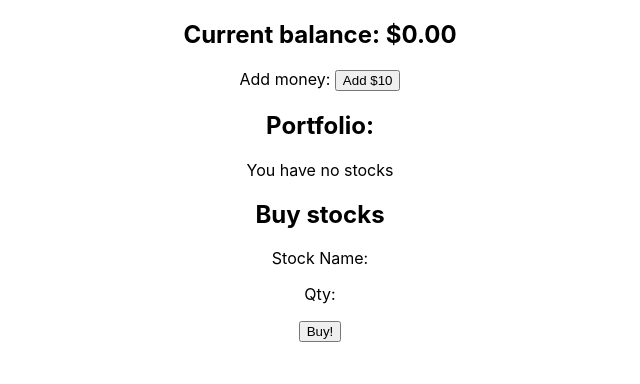
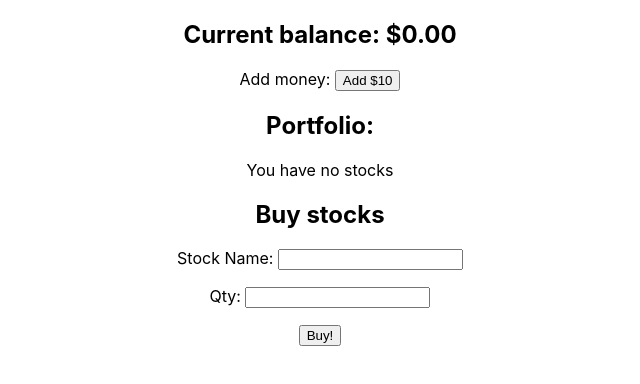
Before and after one commit to craigmarksmith/qwilr, a React (Create React App) app: page / in a window 1280 px wide. Shown: the top 384 px of the page, without its empty margins (320-960 px from the left). Built offline with nearby package versions, Linux system fonts and the light colour scheme.

Commit message:
Save stock form inputs to component state.

```diff
--- a/src/App.js
+++ b/src/App.js
@@ -16,6 +16,9 @@ class PageComponent extends React.Component {
     this.state = { balance: localStorage.getItem('balance')}
     this.addMoney = this.addMoney.bind(this)
     this.getBalance = this.getBalance.bind(this)
+    this.setStockNameInput = this.setStockNameInput.bind(this)
+    this.setQtyInput = this.setQtyInput.bind(this)
+    this.buyStock = this.buyStock.bind(this)
 }
 
   addMoney(qty) {
@@ -32,6 +35,22 @@ class PageComponent extends React.Component {
     return balanceInDollars
   }
 
+  setStockNameInput(e) {
+    let newStockForm = { ...this.state.stockForm, stockCode: e.target.value }
+    this.setState({ ...this.state, stockForm: newStockForm })
+  }
+
+  setQtyInput(e) {
+    let newStockForm = { ...this.state.stockForm, qty: e.target.value }
+    this.setState({ ...this.state, stockForm: newStockForm })
+  }
+
+  buyStock() {
+    console.log("Buy stock")
+    console.log(this.state.stockForm.stockCode)
+    console.log(this.state.stockForm.qty)
+  }
+
   render() {
     return(
       <div>
@@ -45,9 +64,9 @@ class PageComponent extends React.Component {
         </div>
         <div>
           <h2>Buy stocks</h2>
-          <p>Stock Name:</p>
-          <p>Qty:</p>
-          <button>Buy!</button>
+          <p>Stock Name: <input type="text" onChange={this.setStockNameInput} /></p>
+          <p>Qty: <input type="text" onChange={this.setQtyInput} /></p>
+          <button onClick={this.buyStock}>Buy!</button>
         </div>
       </div>
     )
```
